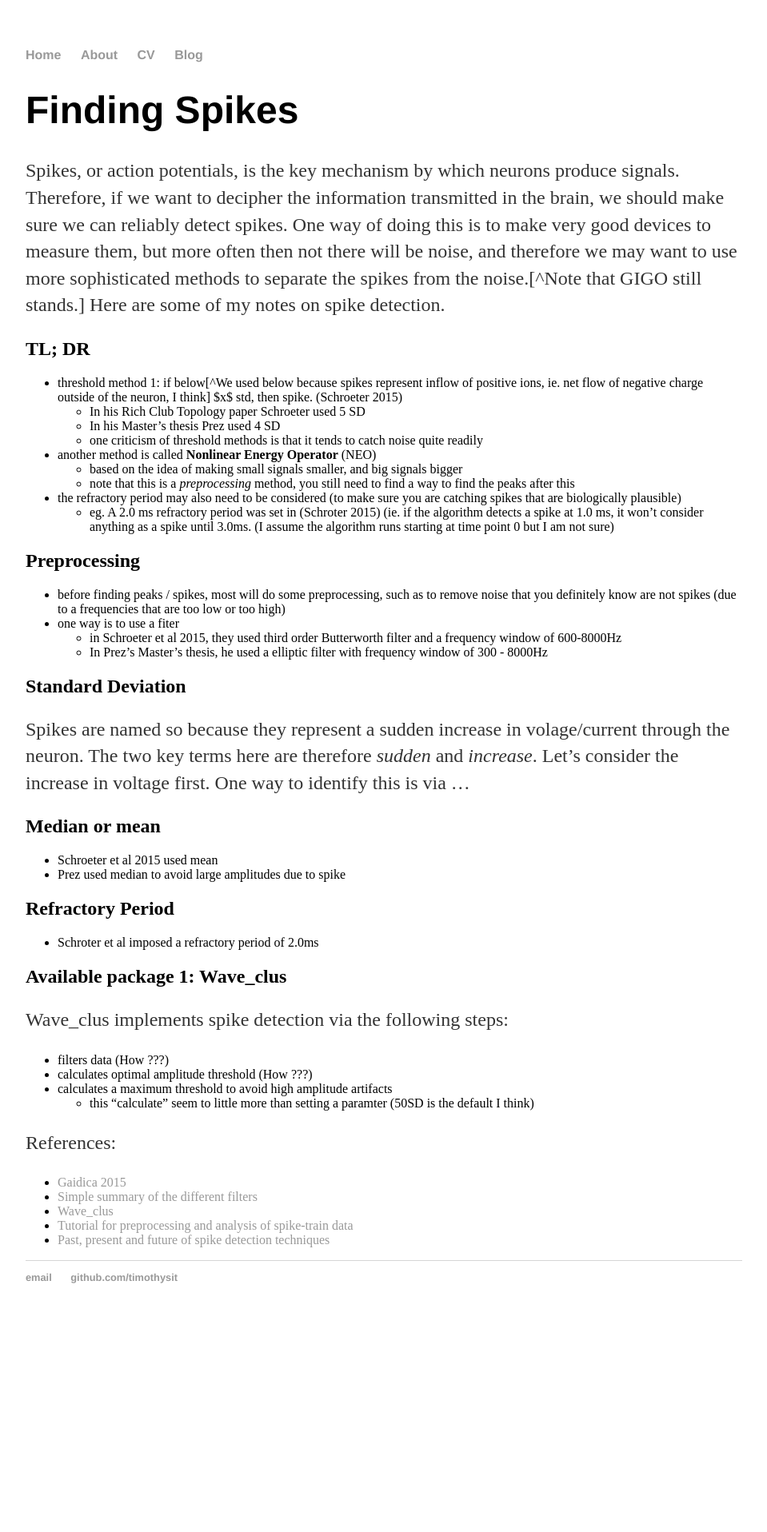
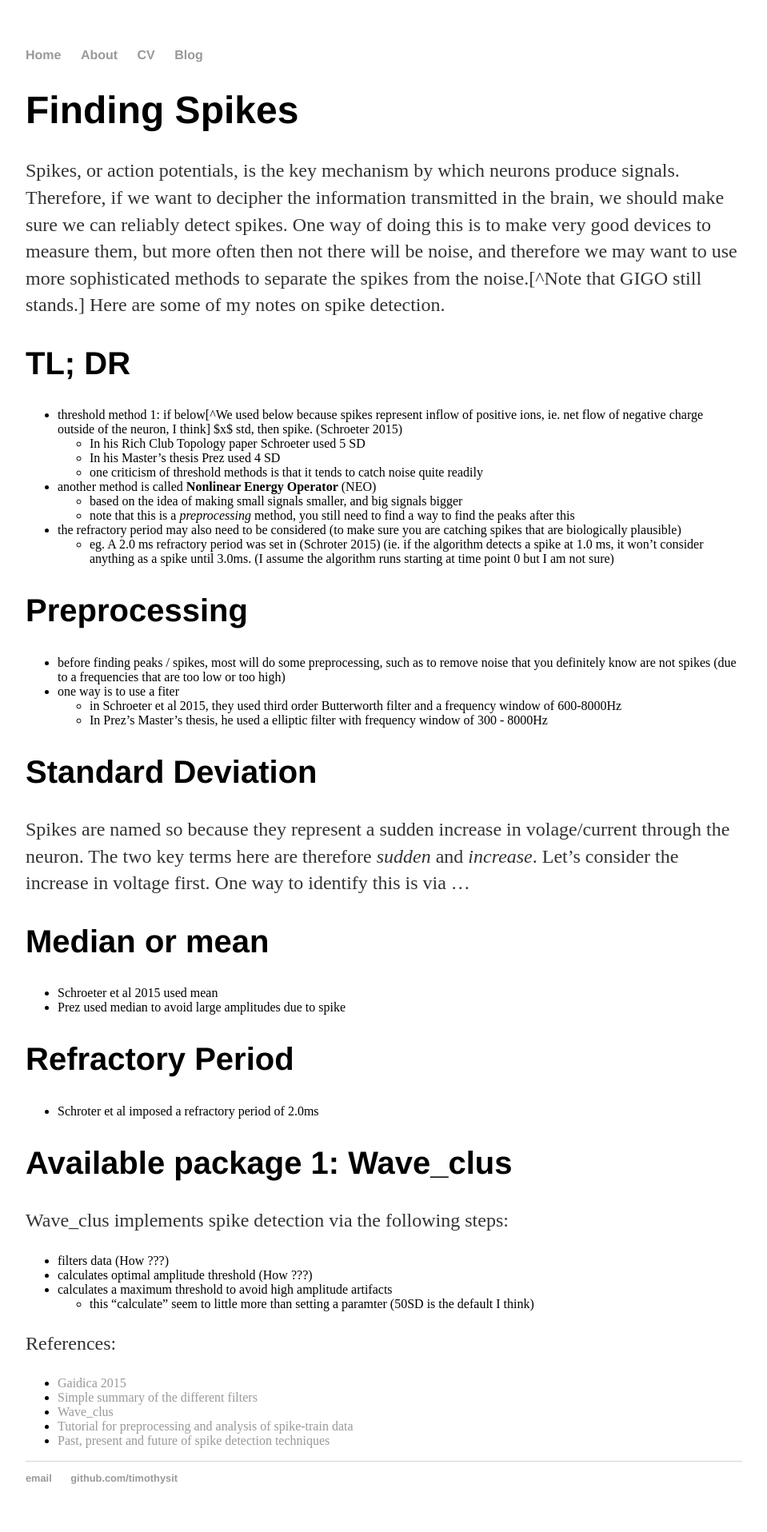
Before and after one commit to Timothysit/oldWebsite, a Jekyll site: the page built from _posts/2017-11-09-Finding-Spikes.md, in a window 1280 px wide. Shown: the whole page at 80% size, without its empty margins (160-1119 px from the left). Built offline with Jekyll 4.4.1, drawn with Linux system fonts in a browser that asks for light colours; our own code applies the rules of GitHub Pages for plain Markdown files; before the commit the page ends 1665 px from its top, so only the background shows below that.

Commit message:
Update main.css

```diff
--- a/css/main.css
+++ b/css/main.css
@@ -23,6 +23,14 @@ h1 {
     font-size: 3em;
     font-family:'Helvetica', 'Arial', 'Sans-Serif';
 }
+h2 {
+    font-size: 2.5em;
+    font-family:'Helvetica', 'Arial', 'Sans-Serif';
+}
+h3 {
+    font-size: 2.0em;
+    font-family:'Helvetica', 'Arial', 'Sans-Serif';
+}
 p {
     font-size: 1.5em;
     line-height: 1.4em;
```
